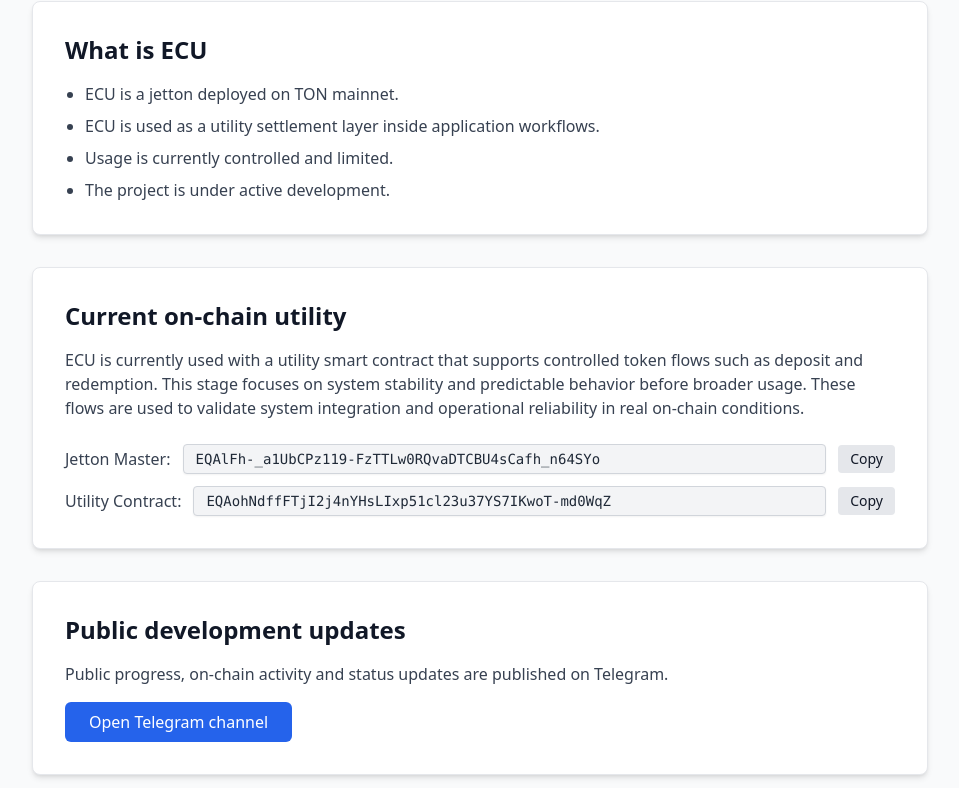
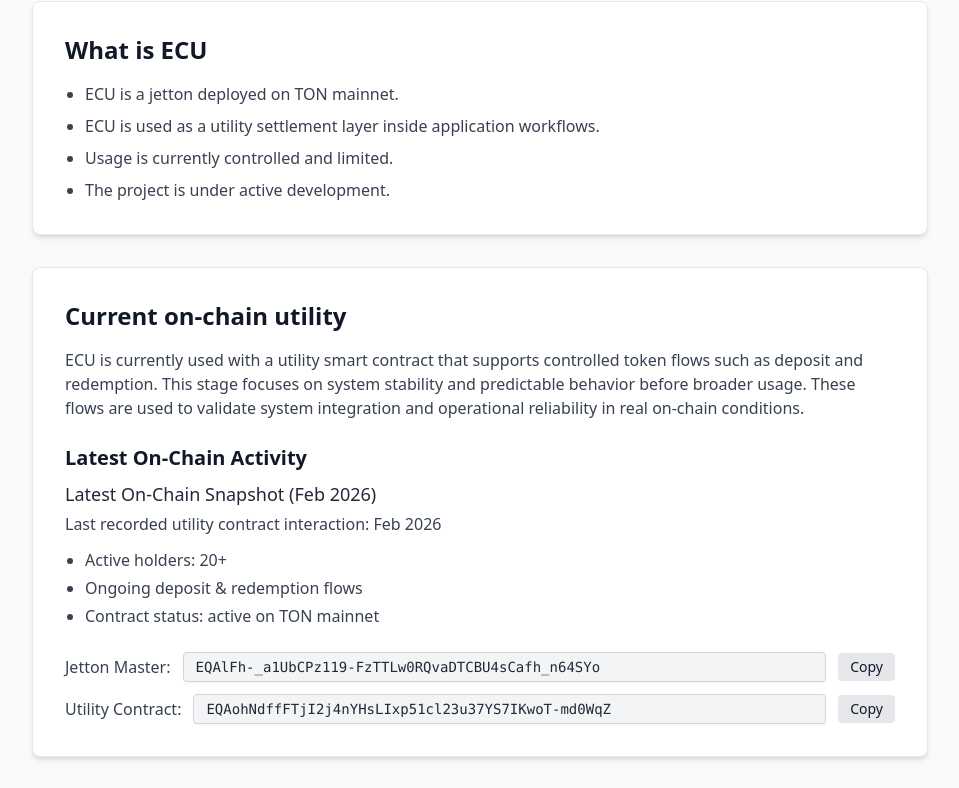
Before and after one commit to jl5047537/ecu-token-info, a Next.js app: page / in a window 1280 px wide. Shown: the part 429-1217 px from the top of the page, without its empty margins (160-1119 px from the left). Built offline with nearby package versions, Linux system fonts and the light colour scheme.

Commit message:
feat: add Latest On-Chain Activity block to Current on-chain utility

```diff
--- a/app/page.tsx
+++ b/app/page.tsx
@@ -96,6 +96,22 @@
           <p className="text-gray-700 mb-6">
             ECU is currently used with a utility smart contract that supports controlled token flows such as deposit and redemption. This stage focuses on system stability and predictable behavior before broader usage. These flows are used to validate system integration and operational reliability in real on-chain conditions.
           </p>
+
+          <h3 className="text-xl font-semibold text-gray-900 mb-2">
+            Latest On-Chain Activity
+          </h3>
+          <p className="text-lg text-gray-800 font-medium mb-1">
+            Latest On-Chain Snapshot (Feb 2026)
+          </p>
+          <p className="text-gray-700 mb-3">
+            Last recorded utility contract interaction: Feb 2026
+          </p>
+          <ul className="list-disc pl-5 space-y-1 text-gray-700 mb-6">
+            <li>Active holders: 20+</li>
+            <li>Ongoing deposit & redemption flows</li>
+            <li>Contract status: active on TON mainnet</li>
+          </ul>
+
           <div className="space-y-3">
             <div className="flex items-center gap-3">
               <span className="text-gray-700 font-medium">Jetton Master:</span>
```
